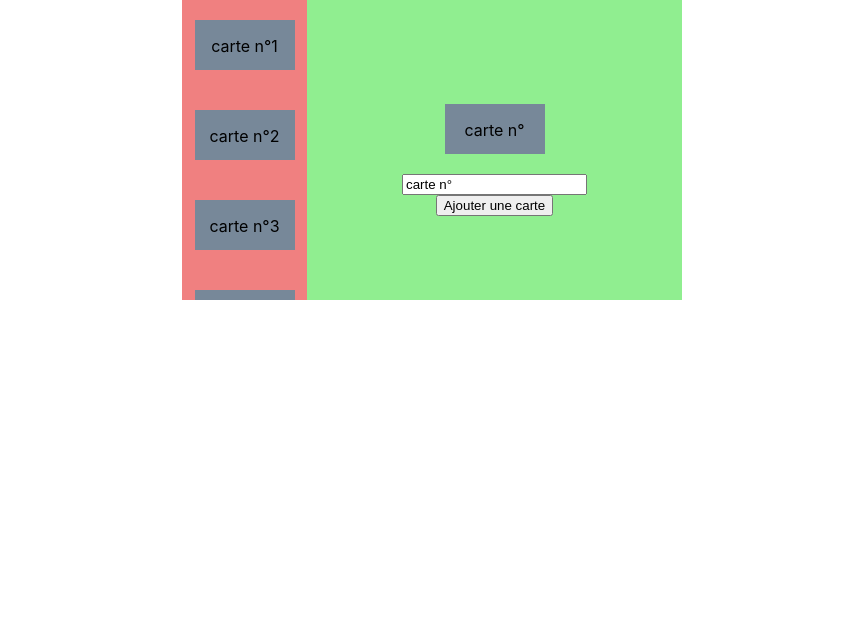
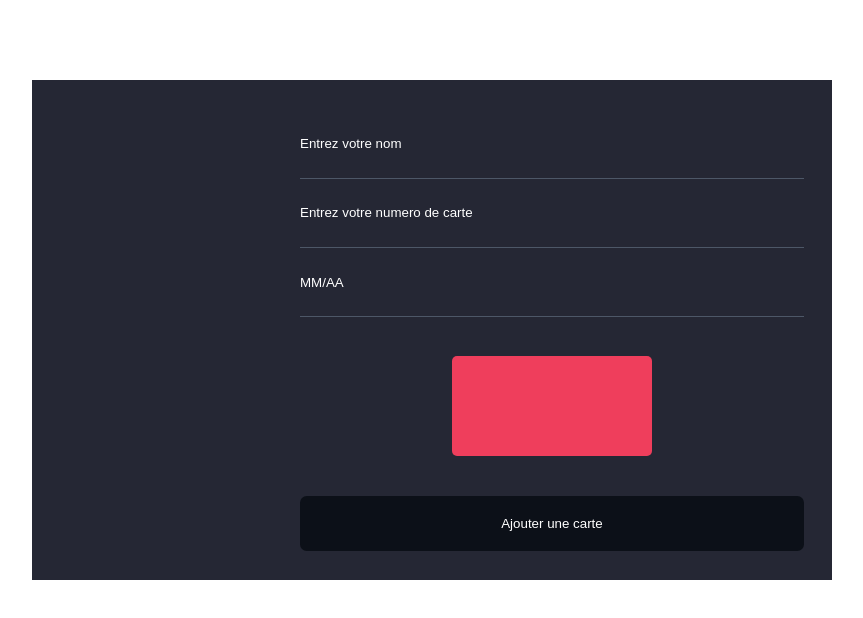
Before and after one commit to Kennaann/carte-bancaire-React, a React (Create React App) app: page / in a window 1280 px wide. Shown: the top 618 px of the page, without its empty margins (208-1071 px from the left). Built offline with nearby package versions, Linux system fonts and the light colour scheme.

Commit message:
Version avancée (quasi-finale)

```diff
--- a/src/App.js
+++ b/src/components/App.js
@@ -1,6 +1,6 @@
 import React from 'react';
-import './App.css';
-import Repository from './components/Repository'
+import '../css/App.css';
+import Repository from './Repository'
 
 function App() {
   return (
--- a/src/components/Cards.js
+++ b/src/components/Cards.js
@@ -1,9 +1,12 @@
 import React from 'react';
+import '../css/Cards.css'
 
 const Card = (props) => {
     return(
         <div className="card">
-            <p>{props.name}</p>
+            <p className="number-input">{props.number}</p>
+            <p className="name-input">{props.name}</p>
+            <p className="date-input">{props.date}</p>
         </div>
     )
 }
--- a/src/components/Repository.js
+++ b/src/components/Repository.js
@@ -1,39 +1,49 @@
 import React, { Component } from 'react';
 import Card from './Cards';
+import '../css/Repository.css';
 
 
 class Repository extends Component {
 
+    state = {
+        cards: [],
 
-
-    state = {
-        cards: [
-            {cardName: "carte n°1"},
-            {cardName: "carte n°2"},
-            {cardName: "carte n°3"},
-            {cardName: "carte n°4"}
-        ],
-
-        changedCard: {cardName: 'carte n°'}
-
-    }
-
-    createCardName = (e) => {
-       this.setState({
-        changedCard: {cardName: e.target.value}
-       })
+        changedCard: {
+            cardName: '',
+            cardNumber: '',
+            cardDate: ''
+        }
     }
 
     createCard = () => {
         let changedName = this.state.changedCard.cardName
+        let changedNumber = this.state.changedCard.cardNumber
+        let changedDate = this.state.changedCard.cardDate
 
         let stateArray = this.state.cards
-        let changedArray = [{cardName: changedName}]
+        let changedArray = [{cardName: changedName,
+                            cardNumber: changedNumber,
+                            cardDate: changedDate}]
         let finalArray = changedArray.concat(stateArray)
 
         this.setState({
             cards: finalArray
         })
+    }
+
+    changeCard = () => {
+
+        const name = document.getElementById('name')
+        const number = document.getElementById('number')
+        const date = document.getElementById('date')
+
+        this.setState({
+            changedCard: {
+                cardName: name.value,
+                cardNumber: number.value,
+                cardDate: date.value
+            }
+       })
     }
 
     render() {
@@ -45,18 +55,20 @@ class Repository extends Component {
                     {
                         this.state.cards.map((card, index) => {
                             return(
-                                <Card key={index} name={card.cardName} />
+                                <Card key={index} name={card.cardName} number={card.cardNumber} date={card.cardDate} />
                             )
                         })
                     }
 
                 </div>
+                <div className="addCard">
+                    <form className="form">
+                        <input id="name" type="text" placeholder="Entrez votre nom" value={this.state.changedCard.cardName} onChange={this.changeCard} />
+                        <input id="number" type="text" placeholder="Entrez votre numero de carte" value={this.state.changedCard.cardNumber} onChange={this.changeCard} />
+                        <input id="date" type="text" placeholder="MM/AA" value={this.state.changedCard.cardDate} onChange={this.changeCard} />
+                    </form>
 
-                <div className="addCard">
-
-                    <Card name={this.state.changedCard.cardName}></Card>
-
-                    <input type="text" value={this.state.changedCard.cardName} onChange={this.createCardName}/>
+                    <Card name={this.state.changedCard.cardName} number={this.state.changedCard.cardNumber} date={this.state.changedCard.cardDate}></Card>
 
                     <button onClick={this.createCard}>Ajouter une carte</button>
                 </div>
--- /dev/null
+++ b/src/css/Cards.css
@@ -0,0 +1,29 @@
+.card {
+    width: 200px;
+    height: 100px;
+    margin: 10px 0;
+    border-radius: 0.5em;
+
+    color: white;
+    background-color: #EF3E5C;
+    font-size: x-small;
+
+    display: flex;
+    flex-direction: column;
+    justify-content: flex-end;
+    align-items: start;
+  }
+
+
+.number-input {
+  margin: 1em;
+  transform: translateY(-30px);
+}
+
+.name-input {
+  margin: 0 1em;
+}
+
+.date-input {
+  margin: 0 0 1em 1em;
+}
--- /dev/null
+++ b/src/css/Repository.css
@@ -0,0 +1,73 @@
+.repository {
+    margin: 10vh auto;
+    display: flex;
+
+    width: 800px;
+    height: 500px;
+    background-color: lightblue;
+  }
+
+  .repList {
+    display: flex;
+    flex-direction: column;
+    align-items: center;
+
+    width: 30%;
+    background-color: #252734;
+    overflow-y: scroll;
+  }
+
+  .addCard {
+    display: flex;
+    flex-direction: column;
+    align-items: center;
+    justify-content: space-evenly;
+
+    width: 70%;
+    background-color: #252734;
+  }
+
+/*Formulaire*/
+
+  .form {
+    display: flex;
+    flex-direction: column;
+
+    width: 90%;
+  }
+input {
+    border: none;
+    border-bottom: rgba(119, 136, 153,0.5) 1px solid;
+    color: white;
+    background-color: #252734;
+    padding: 2em 0;
+}
+
+input:focus {
+    outline: none;
+}
+
+/* Change Autocomplete styles in Chrome*/
+input:-webkit-autofill,
+input:-webkit-autofill:hover,
+input:-webkit-autofill:focus,
+select:-webkit-autofill,
+select:-webkit-autofill:hover,
+select:-webkit-autofill:focus {
+  border-bottom: rgba(119, 136, 153, 0.5) 1px solid;
+  -webkit-text-fill-color: white;
+  transition: background-color 5000s ease-in-out 0s;
+}
+
+::placeholder {
+    color: white;
+}
+ button {
+    width: 90%;
+    cursor: pointer;
+    border: none;
+    color: white;
+    background-color: rgb(12, 16, 24);
+    padding: 20px;
+    border-radius: 0.5em;
+ }
--- /dev/null
+++ b/src/css/index.css
@@ -0,0 +1,13 @@
+body {
+  margin: 0;
+  font-family: -apple-system, BlinkMacSystemFont, 'Segoe UI', 'Roboto', 'Oxygen',
+    'Ubuntu', 'Cantarell', 'Fira Sans', 'Droid Sans', 'Helvetica Neue',
+    sans-serif;
+  -webkit-font-smoothing: antialiased;
+  -moz-osx-font-smoothing: grayscale;
+}
+
+code {
+  font-family: source-code-pro, Menlo, Monaco, Consolas, 'Courier New',
+    monospace;
+}
--- a/src/index.css
+++ /dev/null
@@ -1,49 +0,0 @@
-body {
-  margin: 0;
-  font-family: -apple-system, BlinkMacSystemFont, 'Segoe UI', 'Roboto', 'Oxygen',
-    'Ubuntu', 'Cantarell', 'Fira Sans', 'Droid Sans', 'Helvetica Neue',
-    sans-serif;
-  -webkit-font-smoothing: antialiased;
-  -moz-osx-font-smoothing: grayscale;
-}
-
-code {
-  font-family: source-code-pro, Menlo, Monaco, Consolas, 'Courier New',
-    monospace;
-}
-
-.repository {
-  margin: auto;
-  display: flex;
-
-  width: 500px;
-  height: 300px;
-  background-color: lightblue;
-}
-
-.repList {
-  display: flex;
-  flex-direction: column;
-  align-items: center;
-
-  width: 25%;
-  background-color: lightcoral;
-  overflow-y: scroll;
-}
-
-.addCard {
-  display: flex;
-  flex-direction: column;
-  align-items: center;
-  justify-content: center;
-
-  width: 75%;
-  background-color: lightgreen;
-}
-
-.card {
-  width: 100px;
-  height: 50px;
-  margin: 20px 0;
-  background-color: lightslategrey;
-}
--- a/src/index.js
+++ b/src/index.js
@@ -1,7 +1,7 @@
 import React from 'react';
 import ReactDOM from 'react-dom';
-import './index.css';
-import App from './App';
+import './css/index.css';
+import App from './components/App';
 import reportWebVitals from './reportWebVitals';
 
 ReactDOM.render(
```
Also changed, not shown: src/css/App.css (renamed from src/App.css), src/logo.svg (deleted).
